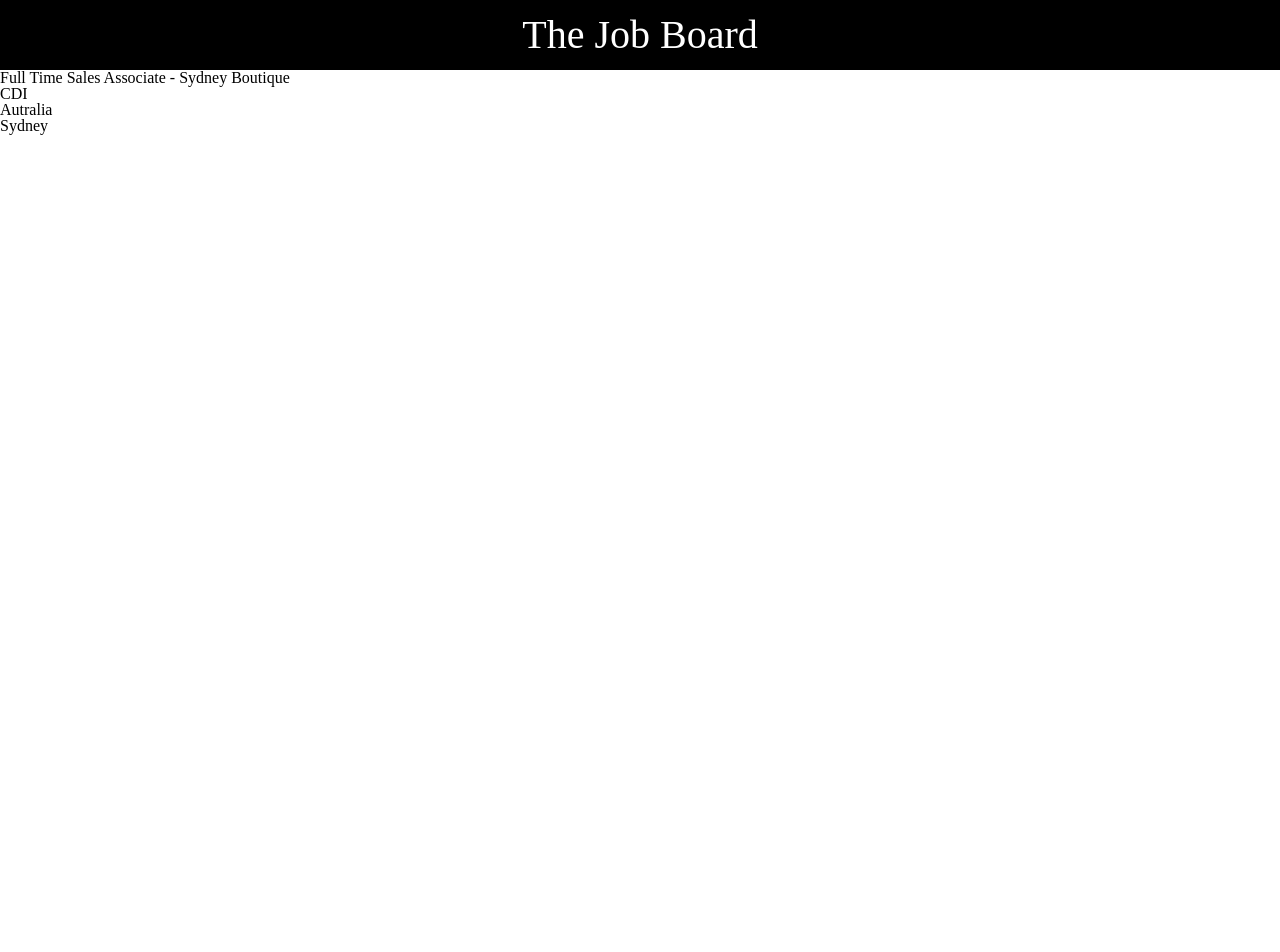
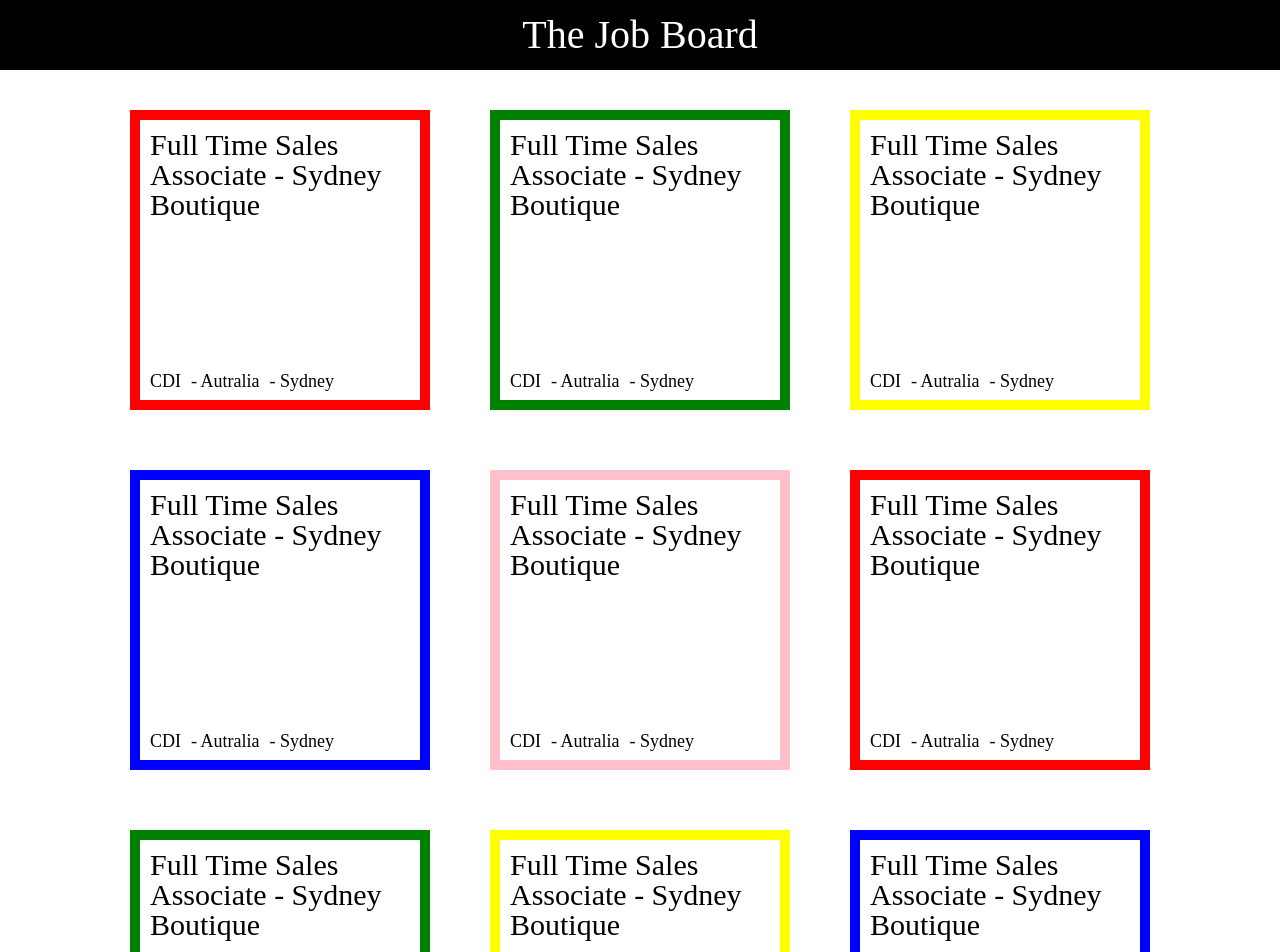
Before and after one commit to RaphaelVitse/phoenix24-the-job-board, a React (Vite) app: page / in a window 1280 px wide. Shown: the top 952 px of the page. Before the commit the page ends 800 px from the top, so only its background shows below. Built offline with nearby package versions, Linux system fonts and the light colour scheme.

Commit message:
Add card and footer

```diff
--- a/src/App.css
+++ b/src/App.css
@@ -1,3 +1,9 @@
+* {
+  box-sizing: border-box;
+}
+
+/* PARTIE HEADER */
+
 h1 {
   background: black;
   max-width: 100%;
@@ -7,6 +13,82 @@ h1 {
   padding: 15px 0;
 }
 
-.job-card {
-  border: 3px solid red;
+/* PARTIE CONTAINER */
+
+.card-container {
+  width: 1020px;
+  /* background: green; */
+  display: flex;
+  flex-wrap: wrap;
+  gap: 60px;
+  margin: 40px auto;
 }
+.job-card-red {
+  border: 10px solid red;
+  width: 300px;
+  height: 300px;
+  display: flex;
+  flex-direction: column;
+  justify-content: space-between;
+  padding: 10px;
+}
+.job-card-green {
+  border: 10px solid green;
+  width: 300px;
+  height: 300px;
+  display: flex;
+  flex-direction: column;
+  justify-content: space-between;
+  padding: 10px;
+}
+.job-card-yellow {
+  border: 10px solid yellow;
+  width: 300px;
+  height: 300px;
+  display: flex;
+  flex-direction: column;
+  justify-content: space-between;
+  padding: 10px;
+}
+.job-card-blue {
+  border: 10px solid blue;
+  width: 300px;
+  height: 300px;
+  display: flex;
+  flex-direction: column;
+  justify-content: space-between;
+  padding: 10px;
+}
+.job-card-pink {
+  border: 10px solid pink;
+  width: 300px;
+  height: 300px;
+  display: flex;
+  flex-direction: column;
+  justify-content: space-between;
+  padding: 10px;
+}
+
+.job-card h2 {
+  font-size: 30px;
+  font-weight: 400;
+}
+
+.job-details {
+  display: flex;
+  gap: 10px;
+  font-size: 18px;
+}
+
+/* PARTIE FOOTER */
+
+.footer {
+  background: lightgray;
+  text-align: center;
+  font-size: 18px;
+  padding: 15px;
+}
+
+.footer span {
+  font-weight: bold;
+}
--- a/src/App.jsx
+++ b/src/App.jsx
@@ -1,12 +1,14 @@
 import "./App.css";
 import Header from "./components/Header";
 import Jobs from "./components/Jobs";
+import Footer from "./components/Footer";
 
 const App = () => {
   return (
     <>
       <Header name="The Job Board" />
       <Jobs />
+      <Footer />
     </>
   );
 };
--- a/src/components/Footer.jsx
+++ b/src/components/Footer.jsx
@@ -0,0 +1,12 @@
+const Footer = () => {
+  return (
+    <>
+      <p className="footer">
+        Made with <span>React</span> at <span>Le Reacteur </span>
+        by <span>Raphaël Vitse</span>
+      </p>
+    </>
+  );
+};
+
+export default Footer;
--- a/src/components/Job.jsx
+++ b/src/components/Job.jsx
@@ -5,9 +5,11 @@ const Job = (props) => {
     <>
       <div className={props.className}>
         <h2>{props.title}</h2>
-        <p>{props.contractType}</p>
-        <p>{props.country}</p>
-        <p>{props.city}</p>
+        <div className="job-details">
+          <p>{props.contractType}</p>
+          <p>- {props.country}</p>
+          <p>- {props.city}</p>
+        </div>
       </div>
     </>
   );
--- a/src/components/Jobs.jsx
+++ b/src/components/Jobs.jsx
@@ -4,13 +4,71 @@ const Jobs = (props) => {
   console.log("props jobs = " + props);
   return (
     <>
+      <div className="card-container">
         <Job
-        ClassName="job-card"
+          className="job-card job-card-red"
           title="Full Time Sales Associate - Sydney Boutique"
           contractType="CDI"
           country="Autralia"
           city="Sydney"
         />
+        <Job
+          className="job-card job-card-green"
+          title="Full Time Sales Associate - Sydney Boutique"
+          contractType="CDI"
+          country="Autralia"
+          city="Sydney"
+        />
+        <Job
+          className="job-card job-card-yellow"
+          title="Full Time Sales Associate - Sydney Boutique"
+          contractType="CDI"
+          country="Autralia"
+          city="Sydney"
+        />
+        <Job
+          className="job-card job-card-blue"
+          title="Full Time Sales Associate - Sydney Boutique"
+          contractType="CDI"
+          country="Autralia"
+          city="Sydney"
+        />
+        <Job
+          className="job-card job-card-pink"
+          title="Full Time Sales Associate - Sydney Boutique"
+          contractType="CDI"
+          country="Autralia"
+          city="Sydney"
+        />
+        <Job
+          className="job-card job-card-red"
+          title="Full Time Sales Associate - Sydney Boutique"
+          contractType="CDI"
+          country="Autralia"
+          city="Sydney"
+        />
+        <Job
+          className="job-card job-card-green"
+          title="Full Time Sales Associate - Sydney Boutique"
+          contractType="CDI"
+          country="Autralia"
+          city="Sydney"
+        />
+        <Job
+          className="job-card job-card-yellow"
+          title="Full Time Sales Associate - Sydney Boutique"
+          contractType="CDI"
+          country="Autralia"
+          city="Sydney"
+        />
+        <Job
+          className="job-card job-card-blue"
+          title="Full Time Sales Associate - Sydney Boutique"
+          contractType="CDI"
+          country="Autralia"
+          city="Sydney"
+        />
+      </div>
     </>
   );
 };
```
Lines whose indentation alone changed are shown as unchanged.
